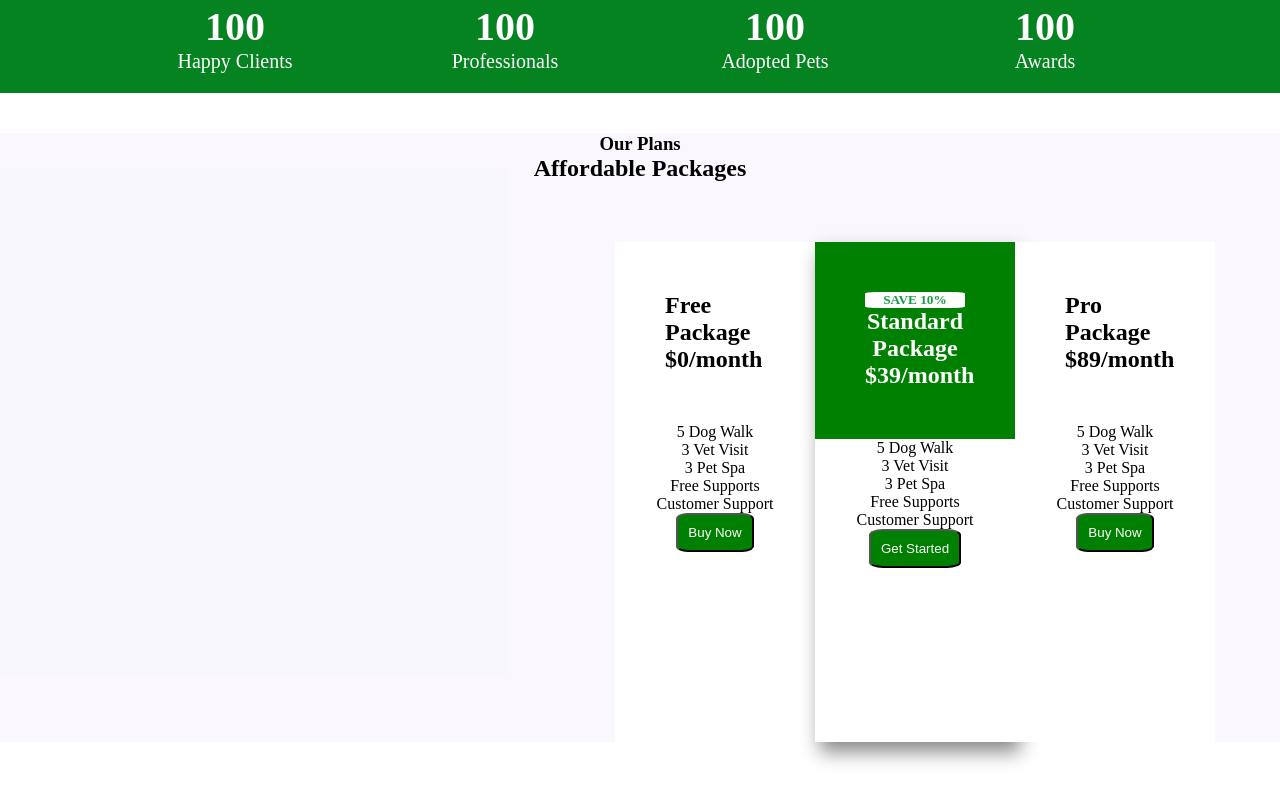
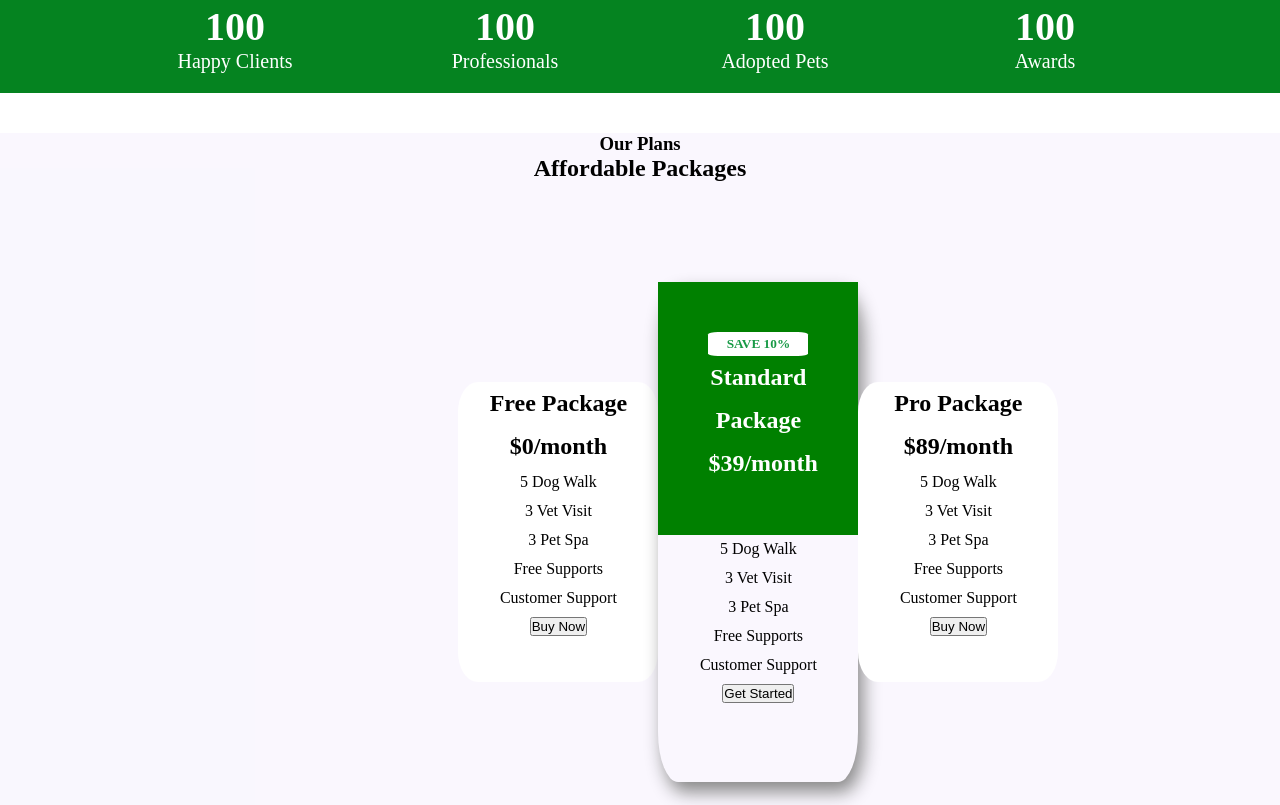
Before and after one commit to Huychelsea020505/pooochcare, a plain HTML site: page index.html in a window 1280 px wide. Shown: the part 3135-3940 px from the top of the page. Drawn offline with Linux system fonts and the light colour scheme.

Commit message:
Commit 4

```diff
--- a/css/main.css
+++ b/css/main.css
@@ -27,13 +27,13 @@ a{
 }
 #inpicture{
     position:absolute;
-    top: 200px;
-    font-size: 20px;
+    top: 400px;
+    font-size: 25px;
     color: white;
     padding-left: 150px;
     font-size: 32px;
     color: white;
-    left: 300px;
+    left: 200px;
 }
 #inpicture #Read{
     background-color: white;
@@ -168,50 +168,51 @@ a{
     background-color:rgba(147, 107, 232, 0.05);
     margin-top: 0px;
     padding-top: 0px;
+    margin-bottom: -900px;
 }
 #head{
     text-align: center;
     margin: 40px;
 }
-#box1{
-    margin-left: 100%;
-    display: flex;
-    display: grid;
-    grid-template-columns:repeat(3,1fr);
-    padding-top : 20px;
-    justify-content: space-between;
-    padding-right: 15px;
-}
-#AffordablePackages{
-    display: grid;
-    grid-template-columns: repeat(3,1fr);
-    text-align: center;
-}
+
 #standard h5{
     background-color: #fff;
     color: #189a46;
     border-radius: 10%;
 }
+#standard{
+    position: relative;
+    left:300px;
+    bottom: 400px;
+    line-height: 1.8;
+    border-radius: 10%;
+}
 .box1-3{
-    margin: 50px;
-    width: 10px;
+    margin: 100px;
+    width: 100px;
+    background-color: #fff;
 }
-.FreePackage{
-    padding: 0px;
-    background-color: white;
-    height: 500px;
+#FreePackage1{
+    position: relative;
     width: 200px;
+    height: 300px;
+    top: 100px;
+    text-align: center;
+    line-height: 1.8;
+    border-radius: 10%;
 }
-.box1-3 .FreePackage{
-    padding: auto;
+#Probackage1{
+    position: relative;
+    width: 200px;
+    height: 300px;
+    left: 400px;
+    bottom: 900px;
+    text-align: center;
+    line-height: 1.8;
+    border-radius: 10%;
 }
-.FreePackage #standard{
-    position:relative;
-  margin-top:-50px;
-  margin-bottom: -50px;
-  width:300px;
-  border-radius: 10px;
-  box-shadow: 4px 4px 10px 4px rgba(0, 0, 0, 0.1);
+#box1{
+    margin-left: 28%;
 }
 .FreePackage button{
     background-color: green;
@@ -226,6 +227,9 @@ a{
 }
 #standard{
     box-shadow: 5px 10px 18px #888888;
+    width: 200px;
+    height: 500px;
+    text-align: center;
 }
 #video{
     text-align: center;
--- a/index.html
+++ b/index.html
@@ -28,7 +28,7 @@
         <img src="https://capstone-bootstrap-theta.vercel.app/image/banner1.jpg" alt="Pet" style="width: 100%;">
     </div>
     <div id="inpicture">
-        <h1>Quality Thing For Loving Pets</h1>
+        <h1>Quality Thing For <br> Loving Pets</h1>
         <p>Keep your pets smiling</p>
         <button id="Read">Read more</button>
         <button id="Contact">Contact us</button>
@@ -122,8 +122,8 @@
         </div>
         <div id="AffordablePackages">
             <div id="box1">
-                <div class="FreePackage">
-                    <div id="Free" class="box1-3">
+                <div id="FreePackage1" class="box1-3">
+                    <div id="Free" >
                         <h2>Free Package</h2>
                         <h2><strong>$0</strong>/month</h2>
                     </div>
@@ -136,7 +136,7 @@
                     </ul>
                     <button>Buy Now</button>
                 </div>
-                <div class="FreePackage" id="standard">
+                <div id="standard">
                     <div id="Standard">
                         <div>
                             <h5>SAVE 10%</h5>
@@ -153,8 +153,8 @@
                     </ul>
                     <button>Get Started</button>
                 </div>
-                <div class="FreePackage">
-                    <div id="Probackage" class="box1-3">
+                <div class="box1-3" id="Probackage1">
+                    <div id="Probackage" >
                         <h2>Pro Package</h2>
                         <h2><strong>$89</strong>/month</h2>
                     </div>
@@ -221,7 +221,7 @@
             <p>Vestibulum ante ipsum primis in faucibus orci luctus et ultrices posuere cubilia Curae; Nulla mollis dapibus nunc, ut rhoncus turpis sodales quis. Integer sit amet mattis quam.</p>
         </div>
         <div class="email">
-            <input type="email" name="Enter your email" id="email" placeholder="     Enter your email..."><button>Subscribe</button>
+            <input type="email" name="Enter your email" id="email" placeholder="     Enter your email..."><button style="cursor: pointer;">Subscribe</button>
         </div>
     </div>
     <div id="final-bottom">
@@ -258,7 +258,6 @@
                 <p class="opacity" ><span class="hover">Veterinary Help</span></p>
             </div>
         </div>
-
         <div class="final-end">
             <p class="opacity">© 2020 Pooch Care. All Rights Reserved. Design by <span class="hover2"> W3Layouts</span></p>
         </div>
```
